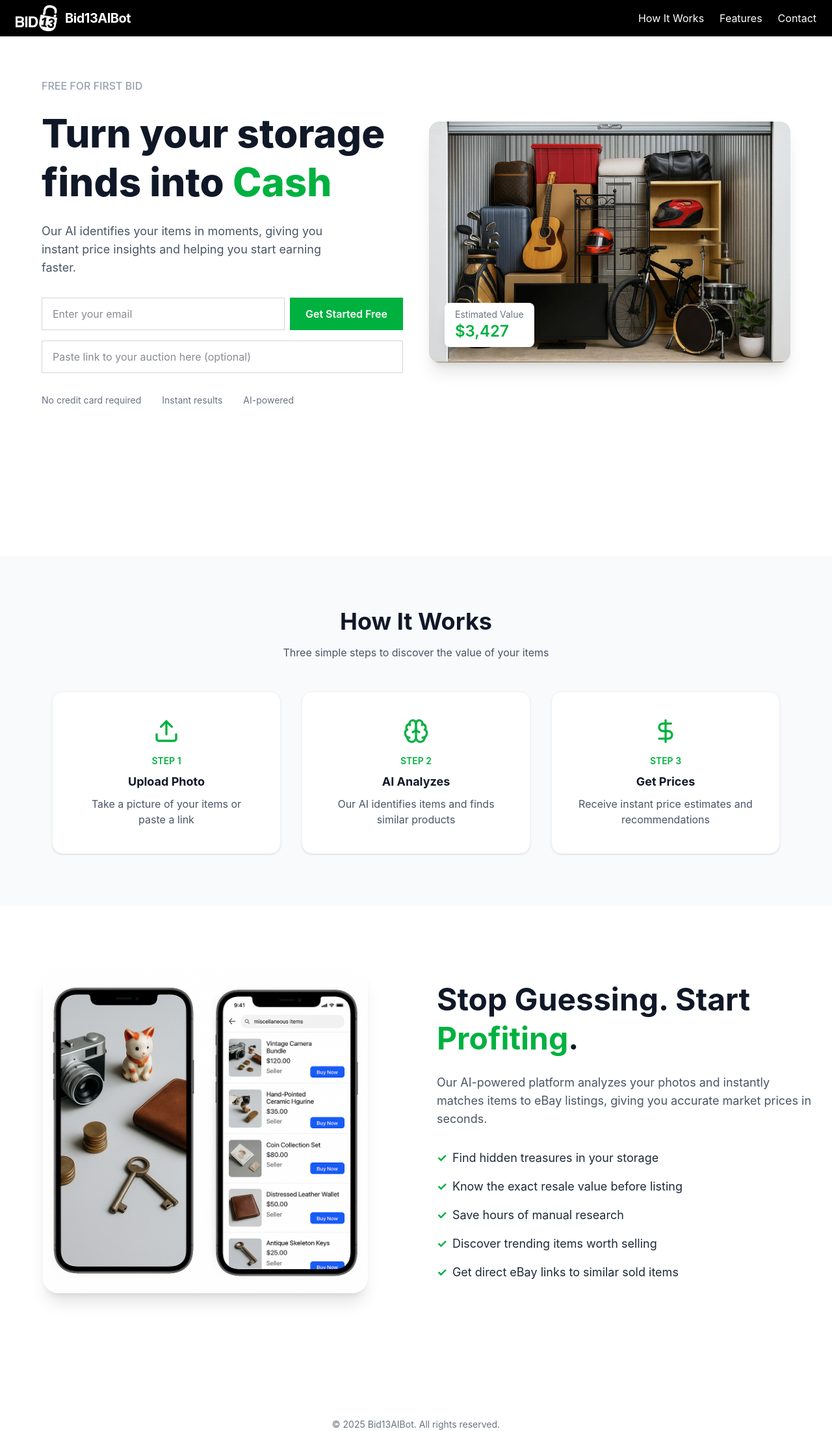
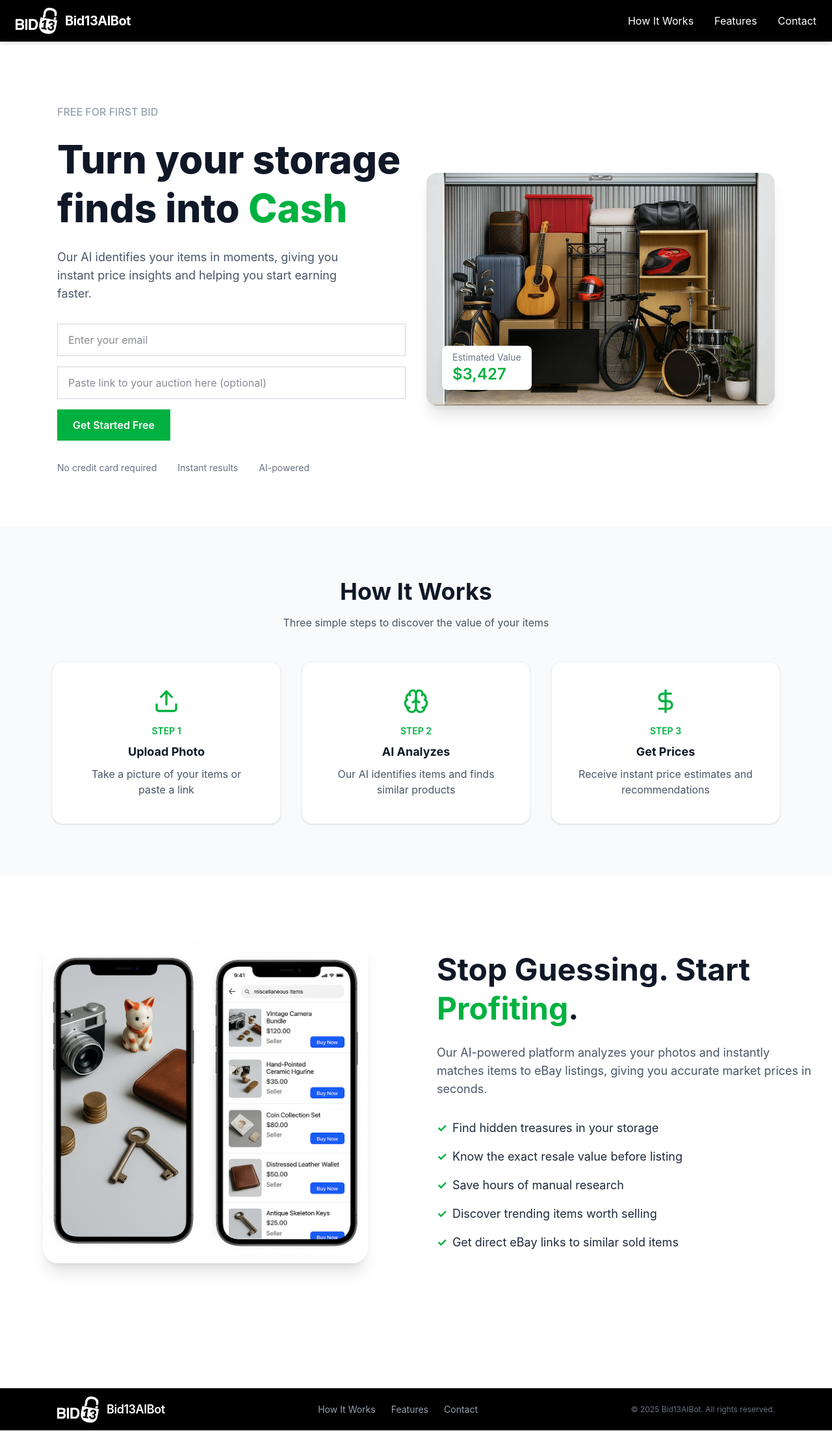
Before and after one commit to anastasia-kvitka/containers-bid, a Next.js app: page / in a window 1280 px wide. Shown: the whole page at 65% size. Built offline with nearby package versions, Linux system fonts and the light colour scheme.

Commit message:
Small fixes for mobile

```diff
--- a/app/api/send/route.ts
+++ b/app/api/send/route.ts
@@ -1,4 +1,3 @@
-import link from "next/link";
 import { NextRequest, NextResponse } from "next/server";
 import { Resend } from "resend";
 
@@ -7,7 +6,7 @@ export const runtime = "nodejs";
 const resend = new Resend(process.env.RESEND_API_KEY!);
 
 export async function POST(req: NextRequest) {
-  const { email } = await req.json();
+  const { email, link } = await req.json();
 
     if (!email || typeof email !== "string") {
       return NextResponse.json({ error: "Invalid email" }, { status: 400 });
@@ -23,7 +22,7 @@ export async function POST(req: NextRequest) {
           <p><strong>Email:</strong> ${email}</p>
           ${
             link
-              ? `<p><strong>Auction Link:</strong> <a href="${link}">${link}</a></p>`
+              ? `<p><strong>Auction Link:</strong> <a href="${link}" target="_blank">${link}</a></p>`
               : `<p><em>No auction link provided</em></p>`
           }
           <hr />
--- a/app/components/Footer.tsx
+++ b/app/components/Footer.tsx
@@ -1,11 +1,44 @@
-"use client";
+import Image from "next/image";
 
 export default function Footer() {
   return (
-    <main className="flex flex-col items-center bg-white text-gray-900">
-      <footer className="mt-24 text-gray-500 text-sm">
-        © 2025 Bid13AIBot. All rights reserved.
-      </footer>
-    </main>
+    <footer className="bg-black text-gray-400 py-3 mt-24 border-t border-neutral-800">
+      <div className="max-w-6xl mx-auto px-6 flex flex-col md:flex-row items-center justify-between gap-6">
+        {/* Left: Logo + name */}
+        <div className="flex items-center gap-3">
+          <Image
+            src="/bid13.png"
+            alt="Bid13 Logo"
+            width={64}
+            height={64}
+            className="invert brightness-0"
+          />
+          <span className="text-white font-semibold text-lg tracking-tight">
+            Bid13AIBot
+          </span>
+        </div>
+
+        {/* Center: links */}
+        <nav className="flex flex-wrap justify-center gap-6 text-sm">
+          <a
+            href="#how-it-works"
+            className="hover:text-brand transition-colors"
+          >
+            How It Works
+          </a>
+          <a href="#features" className="hover:text-brand transition-colors">
+            Features
+          </a>
+          <a href="#contact" className="hover:text-brand transition-colors">
+            Contact
+          </a>
+        </nav>
+
+        {/* Right: copyright */}
+        <p className="text-xs text-gray-500 text-center md:text-right w-full md:w-auto">
+          © {new Date().getFullYear()} Bid13AIBot. All rights reserved.
+        </p>
+      </div>
+    </footer>
   );
 }
--- a/app/components/Header.tsx
+++ b/app/components/Header.tsx
@@ -1,10 +1,16 @@
+"use client";
+
 import Image from "next/image";
 import Link from "next/link";
+import { useState } from "react";
+import { Menu, X } from "lucide-react";
 
 export default function Header() {
+  const [menuOpen, setMenuOpen] = useState(false);
+
   return (
-    <header className="w-full bg-black text-white">
-      <div className="container mx-auto flex items-center justify-between px-6 py-2">
+    <header className="w-full bg-black text-white fixed top-0 left-0 z-50 shadow-md">
+      <div className="container mx-auto flex items-center justify-between px-6 py-3">
         {/* Logo */}
         <Link href="/" className="flex items-center space-x-3">
           <Image
@@ -14,22 +20,64 @@ export default function Header() {
             height={64}
             className="invert brightness-0"
           />
-          <span className="text-xl font-bold tracking-tight">Bid13AIBot</span>
+          <span className="text-lg md:text-xl font-bold tracking-tight">
+            Bid13AIBot
+          </span>
         </Link>
 
-        {/* Navigation */}
-        <nav className="flex space-x-6">
-          <Link href="#how-it-works" className="hover:text-brand">
+        {/* Desktop Navigation */}
+        <nav className="hidden md:flex space-x-8">
+          <Link
+            href="#how-it-works"
+            className="hover:text-brand transition-colors"
+          >
             How It Works
           </Link>
-          <Link href="#features" className="hover:text-brand">
+          <Link href="#features" className="hover:text-brand transition-colors">
             Features
           </Link>
-          <Link href="#contact" className="hover:text-brand">
+          <Link href="#contact" className="hover:text-brand transition-colors">
             Contact
           </Link>
         </nav>
+
+        {/* Mobile Menu Button */}
+        <button
+          className="md:hidden p-2 rounded focus:outline-none focus:ring-2 focus:ring-brand"
+          onClick={() => setMenuOpen(!menuOpen)}
+        >
+          {menuOpen ? <X className="w-6 h-6" /> : <Menu className="w-6 h-6" />}
+        </button>
       </div>
+
+      {/* Mobile Dropdown */}
+      {menuOpen && (
+        <div className="md:hidden bg-black border-t border-gray-800">
+          <nav className="flex flex-col items-center py-4 space-y-4">
+            <Link
+              href="#how-it-works"
+              className="hover:text-brand transition-colors"
+              onClick={() => setMenuOpen(false)}
+            >
+              How It Works
+            </Link>
+            <Link
+              href="#features"
+              className="hover:text-brand transition-colors"
+              onClick={() => setMenuOpen(false)}
+            >
+              Features
+            </Link>
+            <Link
+              href="#contact"
+              className="hover:text-brand transition-colors"
+              onClick={() => setMenuOpen(false)}
+            >
+              Contact
+            </Link>
+          </nav>
+        </div>
+      )}
     </header>
   );
 }
--- a/app/components/Hero.tsx
+++ b/app/components/Hero.tsx
@@ -16,6 +16,10 @@ export default function Hero() {
 
   const handleSubmit = async (e: React.FormEvent<HTMLFormElement>) => {
     e.preventDefault();
+    if (!validateEmail(email)) {
+      setError("Please enter a valid email address");
+      return;
+    }
     setStatus("loading");
     console.log("Submitting email:", email);
 
@@ -23,7 +27,7 @@ export default function Hero() {
       const res = await fetch("/api/send", {
         method: "POST",
         headers: { "Content-Type": "application/json" },
-        body: JSON.stringify({ email }),
+        body: JSON.stringify({ email, link }),
       });
 
       if (res.ok) {
@@ -41,15 +45,15 @@ export default function Hero() {
   };
 
   return (
-    <main className="min-h-screen flex flex-col items-center bg-white text-gray-900">
+    <main className="min-h-screen flex flex-col items-center bg-white text-gray-900 pb-12 md:pb-20">
       {/* Hero Section */}
-      <section className="flex flex-col md:flex-row items-center justify-between w-full max-w-6xl mt-8 md:mt-16 gap-10">
+      <section className="pt-24 flex flex-col md:flex-row items-center justify-between w-full max-w-6xl mx-auto px-4 md:px-6 mt-6 md:mt-16 gap-8">
         {/* Left */}
         <div className="flex-1 space-y-6">
           <p className="text-gray-400 font-medium uppercase">
             FREE for First Bid
           </p>
-          <h2 className="text-4xl md:text-6xl font-extrabold leading-tight">
+          <h2 className="text-3xl sm:text-4xl md:text-6xl font-extrabold leading-tight">
             Turn your storage finds into{" "}
             <span className="text-brand">Cash</span>
           </h2>
@@ -59,22 +63,35 @@ export default function Hero() {
           </p>
 
           <form onSubmit={handleSubmit} className="mt-8 space-y-4">
-            <div className="flex gap-2">
+            <div className="flex flex-col sm:flex-row gap-2 w-full">
               <input
                 type="email"
                 value={email}
                 onChange={(e) => setEmail(e.target.value)}
                 placeholder="Enter your email"
                 required
-                className="border border-gray-300 px-4 py-3 flex-1 focus:ring-2 focus:ring-brand"
+                className="border border-gray-300 px-4 py-3 flex-1 w-full focus:ring-2 focus:ring-brand focus:outline-none"
               />
+            </div>
+
+            <div className="flex flex-col sm:flex-row gap-2 w-full">
+              <input
+                type="url"
+                placeholder="Paste link to your auction here (optional)"
+                value={link}
+                onChange={(e) => setLink(e.target.value)}
+                className="flex-1 border border-gray-300 px-4 py-3 w-full focus:ring-2 focus:ring-brand focus:outline-none"
+              />
+            </div>
+
+            <div className="flex gap-2 items-center">
               <button
                 type="submit"
-                className="bg-brand text-white px-6 py-3 font-semibold hover:bg-green-600 transition-all"
+                className="w-full sm:w-auto bg-brand text-white px-6 py-3 font-semibold hover:bg-green-600 transition-all"
               >
                 {status === "loading" ? "Sending..." : "Get Started Free"}
               </button>
-              {status === "sent" && (
+              {status === "success" && (
                 <p className="text-green-600 mt-2">Email sent successfully!</p>
               )}
               {status === "error" && (
@@ -82,16 +99,6 @@ export default function Hero() {
                   Something went wrong. Try again.
                 </p>
               )}
-            </div>
-
-            <div className="flex gap-2 items-center">
-              <input
-                type="url"
-                placeholder="Paste link to your auction here (optional)"
-                value={link}
-                onChange={(e) => setLink(e.target.value)}
-                className="flex-1 border border-gray-300 px-4 py-3 focus:ring-2 focus:ring-orange-500 focus:outline-none"
-              />
             </div>
           </form>
 
@@ -110,7 +117,7 @@ export default function Hero() {
               alt="Smart storage container"
               width={600}
               height={400}
-              className="rounded-2xl shadow-xl"
+              className="w-full h-auto rounded-2xl shadow-xl"
             />
             {/* Floating label */}
             <div className="absolute bottom-6 left-6 bg-white shadow-lg rounded-lg px-4 py-2">
```
